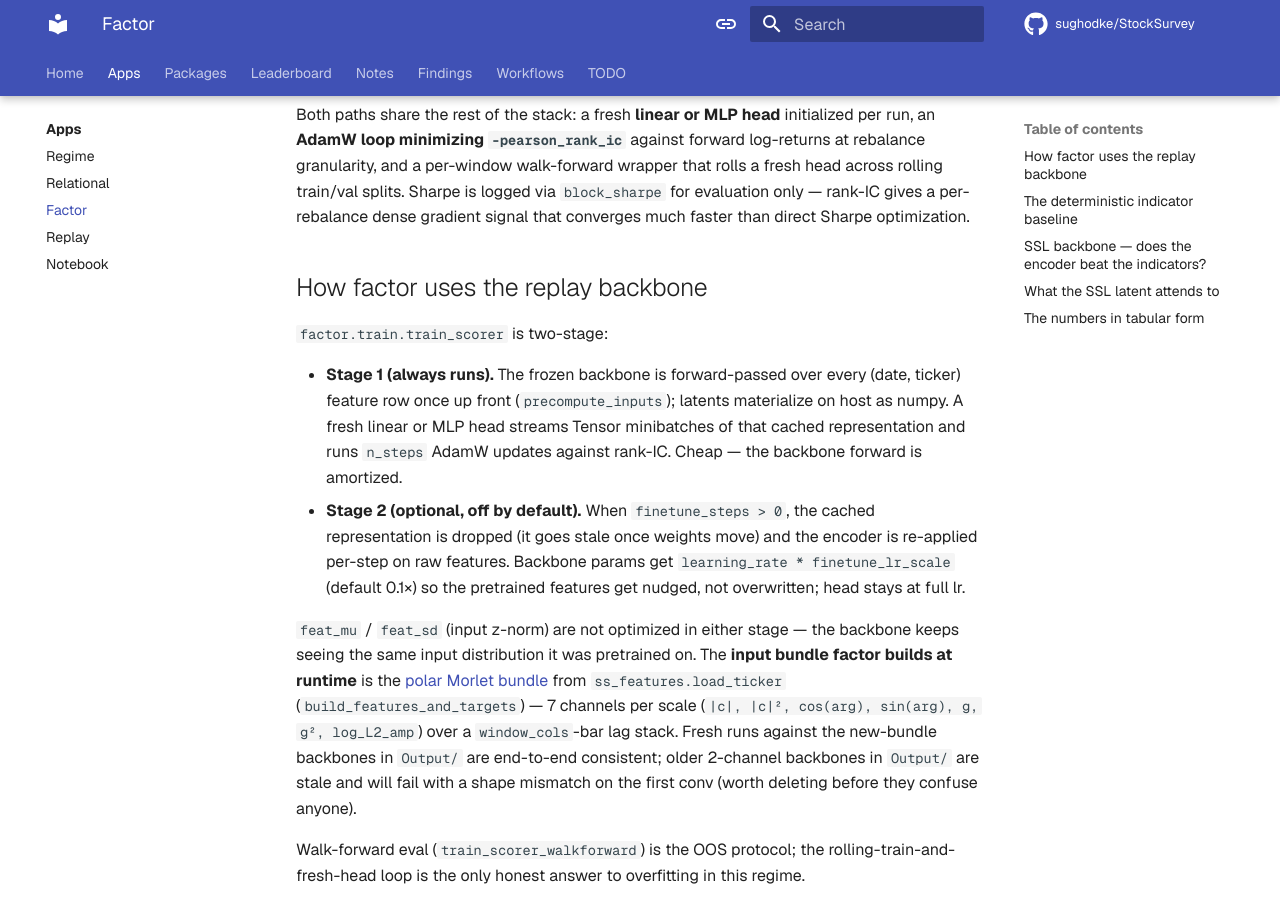
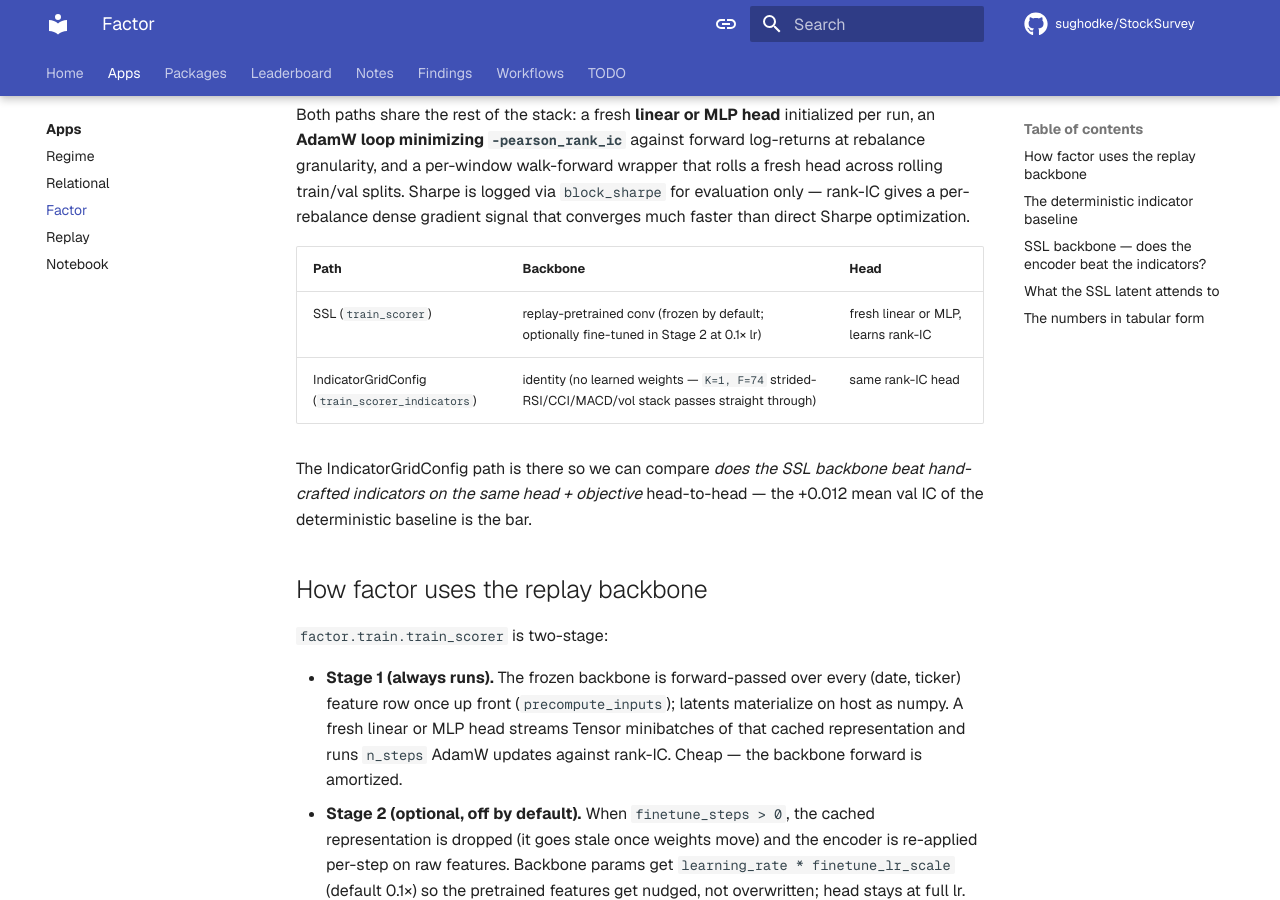
Before and after one commit to sughodke/StockSurvey, an MkDocs documentation site: the page built from apps/docs/docs/apps/factor.md, in a window 1280 px wide and 900 px high, scrolled down 387 px. Built offline with MkDocs 1.6.1 and Material for MkDocs 9.7.7, drawn with Linux system fonts in a browser that asks for light colours; comment, search, counter and statistics services are not loaded.

Commit message:
docs: factor.md — two-paths summary table
Pulls the two-paths comparison table out of chat into the doc, with
a one-line note on why the IndicatorGridConfig path exists (the
+0.012 mean val IC bar that the SSL backbone has been trying to
clear).

Co-Authored-By: Claude Opus 4.7 (1M context) <noreply@anthropic.com>

```diff
--- a/apps/docs/docs/apps/factor.md
+++ b/apps/docs/docs/apps/factor.md
@@ -19,6 +19,16 @@ walk-forward wrapper that rolls a fresh head across rolling
 train/val splits. Sharpe is logged via `block_sharpe` for evaluation
 only — rank-IC gives a per-rebalance dense gradient signal that
 converges much faster than direct Sharpe optimization.
+
+| Path                        | Backbone                                                                                  | Head                                       |
+|-----------------------------|-------------------------------------------------------------------------------------------|--------------------------------------------|
+| SSL (`train_scorer`)        | replay-pretrained conv (frozen by default; optionally fine-tuned in Stage 2 at 0.1× lr)   | fresh linear or MLP, learns rank-IC        |
+| IndicatorGridConfig (`train_scorer_indicators`) | identity (no learned weights — `K=1, F=74` strided-RSI/CCI/MACD/vol stack passes straight through) | same rank-IC head                          |
+
+The IndicatorGridConfig path is there so we can compare *does the SSL
+backbone beat hand-crafted indicators on the same head + objective*
+head-to-head — the +0.012 mean val IC of the deterministic baseline
+is the bar.
 
 ## How factor uses the replay backbone
 
```
